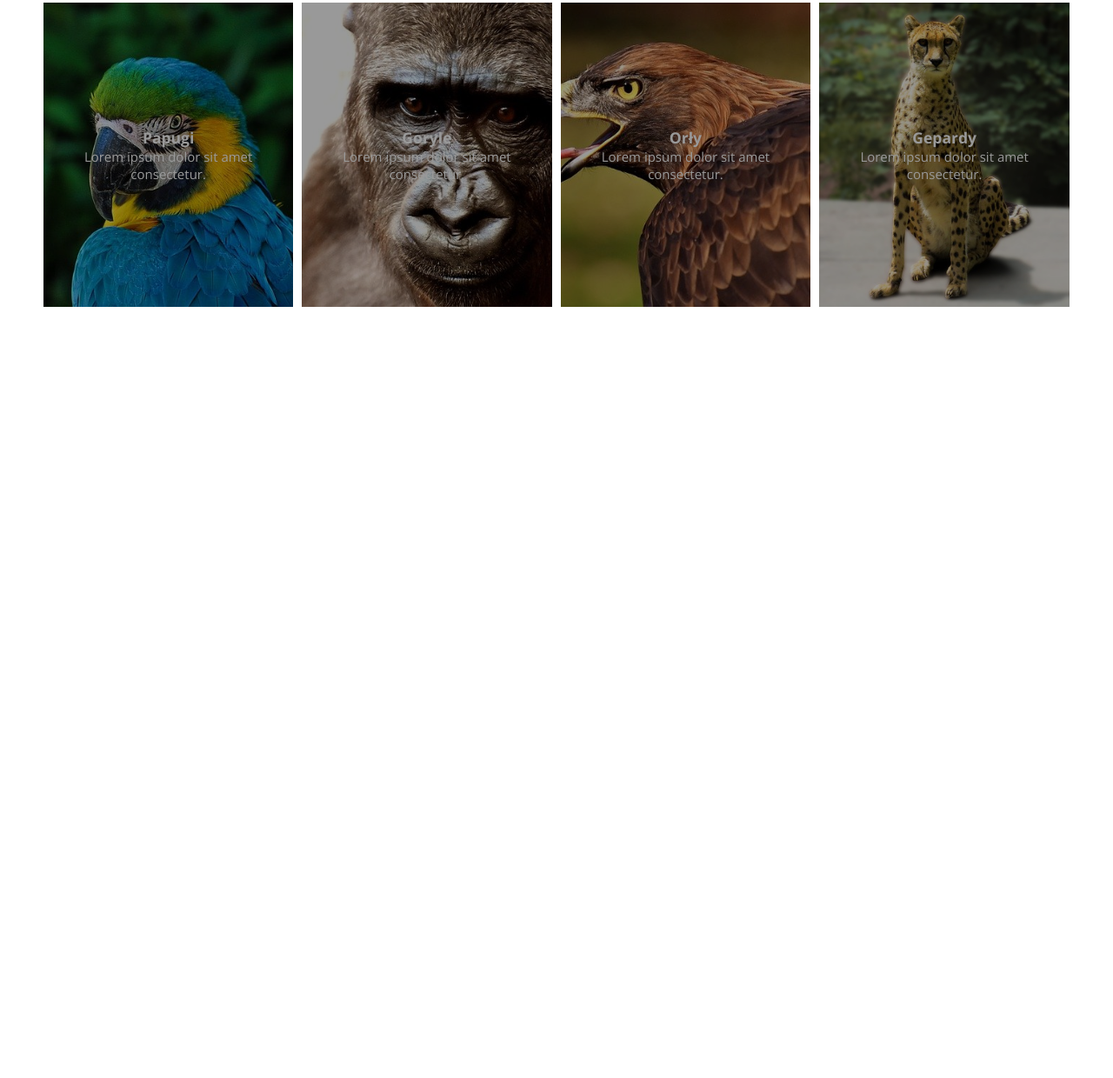
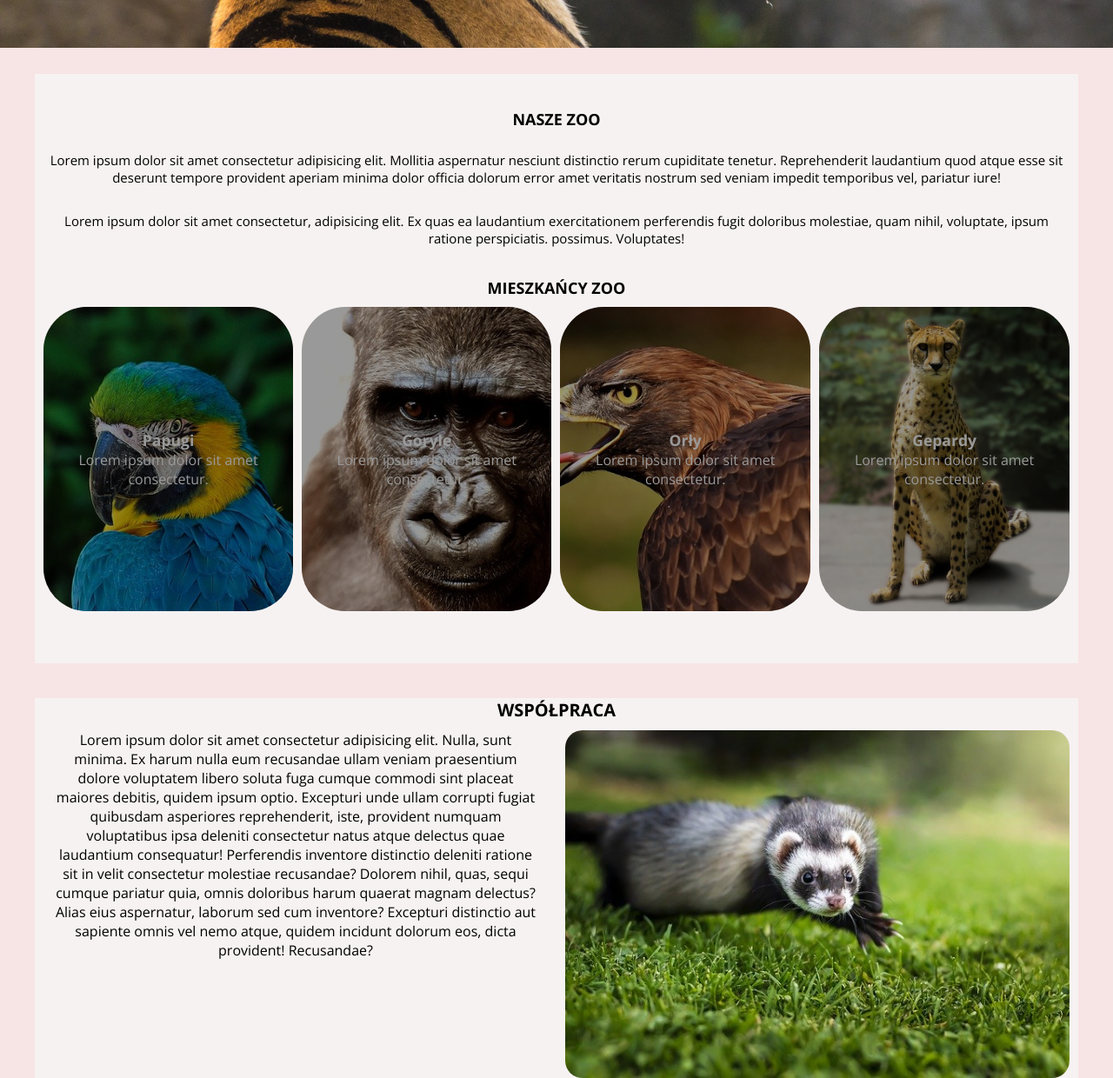
Before and after one commit to acheraf942/ZOO-site, a plain HTML site: page index.html in a window 1280 px wide. Shown: the part 585-1825 px from the top of the page at 87% size. Before the commit the page ends 998 px from the top, so only its background shows below. Drawn offline with nearby package versions, Linux system fonts and the light colour scheme; files whose address does not match are found by name.

Commit message:
cooperation section add

```diff
--- a/index.html
+++ b/index.html
@@ -47,7 +47,7 @@
                 possimus. Voluptates!</p>
         </section>
         <section class="zoo-animals wrapper">
-            <h2>Mieszkańcy ZOO</h2>
+            <h2 class="section-title">Mieszkańcy ZOO</h2>
             <div class="animal-boxes">
                 <div class="first-row">
                     <div class="first-animal-group">
@@ -83,6 +83,23 @@
                 </div>
             </div>
         </section>
+        <section class="cooperation wrapper">
+            <h2 class="section-title">Współpraca</h2>
+            <div class="cooperation-box">
+                <div class="cooperation-text">
+                    <p>Lorem ipsum dolor sit amet consectetur adipisicing elit. Nulla, sunt minima. Ex harum nulla eum
+                        recusandae ullam veniam praesentium dolore voluptatem libero soluta fuga cumque commodi sint
+                        placeat maiores debitis, quidem ipsum optio. Excepturi unde ullam corrupti fugiat quibusdam
+                        asperiores reprehenderit, iste, provident numquam voluptatibus ipsa deleniti consectetur natus
+                        atque delectus quae laudantium consequatur! Perferendis inventore distinctio deleniti ratione
+                        sit in velit consectetur molestiae recusandae? Dolorem nihil, quas, sequi cumque pariatur quia,
+                        omnis doloribus harum quaerat magnam delectus? Alias eius aspernatur, laborum sed cum inventore?
+                        Excepturi distinctio aut sapiente omnis vel nemo atque, quidem incidunt dolorum eos, dicta
+                        provident! Recusandae?</p>
+                </div>
+                <div class="cooperation-baner"></div>
+            </div>
+        </section>
 
 
     </main>
--- a/second-style.css
+++ b/second-style.css
@@ -8,16 +8,30 @@ html {
 	font-size: 10px;
 	font-family: "Open Sans", sans-serif;
 }
+body {
+	background-color: rgb(247, 228, 228);
+}
+p {
+	font-size: 1.6rem;
+}
 .wrapper {
 	width: 100%;
 	max-width: 1200px;
 	margin: 0 auto;
+	background-color: rgb(247, 242, 242);
+}
+.section-title {
+	font-size: 2rem;
+	margin: 4rem 0 1rem 0;
+	text-align: center;
+	text-transform: uppercase;
 }
 .image-shadow {
 	position: absolute;
 	height: 100%;
 	width: 100%;
 	background-color: rgba(0, 0, 0, 0.4);
+	border-radius: 50px;
 }
 .hero-bg {
 	display: flex;
@@ -88,6 +102,7 @@ html {
 .about-us-info {
 	font-size: 1.5rem;
 	margin: 1.5rem;
+	text-align: center;
 }
 
 .zoo-animals {
@@ -119,6 +134,7 @@ html {
 	background-position: center;
 	background-repeat: no-repeat;
 	color: white;
+	border-radius: 50px;
 	transition: 1.5s;
 }
 .second-animal-group {
@@ -139,12 +155,31 @@ html {
 	text-align: center;
 	font-size: 1.5rem;
 }
-/* Koniec stylowania dla szerokości <768px*/
+.cooperation-box {
+	display: flex;
+	flex-direction: column;
+}
+.cooperation-text {
+	max-width: 100%;
+}
+.cooperation-baner {
+	max-width: 100%;
+	height: 400px;
+	background-image: url(/cooperation-small.jpg);
+	border-radius: 20px;
+	background-repeat: no-repeat;
+	background-size: cover;
+	margin: 2rem 1rem;
+}
+.cooperation-text p {
+	margin: 0 1rem;
+	text-align: center;
+}
 
 @media (min-width: 768px) {
 	.hero-bg {
 		justify-content: center;
-		background-image: url(/tiger-big.jpg)
+		background-image: url(/tiger-big.jpg);
 		height: 80vh;
 		background-position: center;
 	}
@@ -195,6 +230,14 @@ html {
 		width: 50%;
 		margin-bottom: 1rem;
 	}
+	.cooperation-box {
+		flex-direction: row;
+	}
+	.cooperation-text,
+	.cooperation-baner {
+		width: 50%;
+		margin: 0 1rem;
+	}
 }
 @media (min-width: 1200px) {
 	.animal-boxes {
```
Also changed, not shown: cooperation-small.jpg (added).
